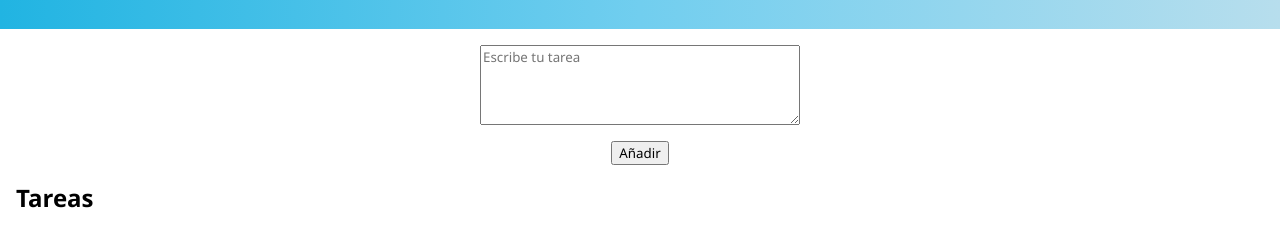
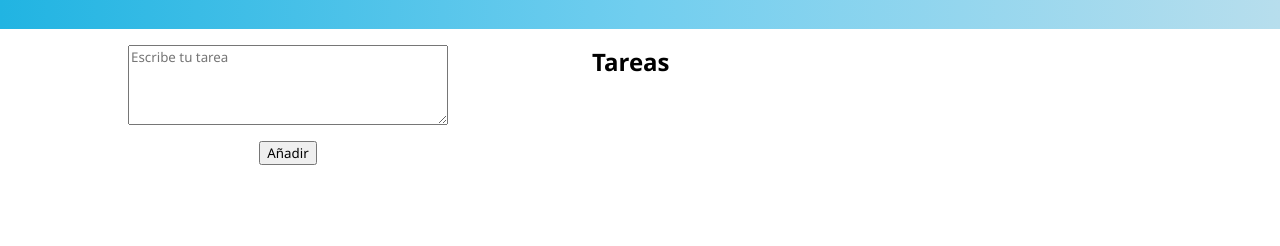
Before and after one commit to MargaritaBerjon/gestor-de-tareas, a plain HTML site: page index.html in a window 1280 px wide. Shown: the part 78-324 px from the top of the page. Drawn offline with Linux system fonts and the light colour scheme.

Commit message:
Dispaly flex style in main

```diff
--- a/assets/styles/main.css
+++ b/assets/styles/main.css
@@ -14,6 +14,7 @@
   display: flex;
   flex-direction: column;
   align-items: center;
+  width: 45%;
 }
 
 .textarea {
@@ -24,6 +25,7 @@
 
 .task-container {
   margin: 1rem;
+  width: 45%;
 }
 
 .task-list {
@@ -37,3 +39,7 @@
   color: red;
   font-weight: bold;
 }
+
+.main-container {
+  display: flex;
+}
--- a/index.html
+++ b/index.html
@@ -11,16 +11,16 @@
     <header class="header">
       <h1>Lista de tareas</h1>
     </header>
-    <main>
+    <main class="main-container">
       <form id="formulario" class="form">
         <textarea class="js-task-content textarea" placeholder="Escribe tu tarea"></textarea>
         <input type="button" class="button" value="Añadir" />
       </form>
+      <aside class="task-container">
+        <h2 class="task-title">Tareas</h2>
+        <ul class="js-task-list task-list"></ul>
+      </aside>
     </main>
-    <aside class="task-container">
-      <h2 class="task-title">Tareas</h2>
-      <ul class="js-task-list task-list"></ul>
-    </aside>
     <script src="assets/js/app.js"></script>
   </body>
 </html>
```
